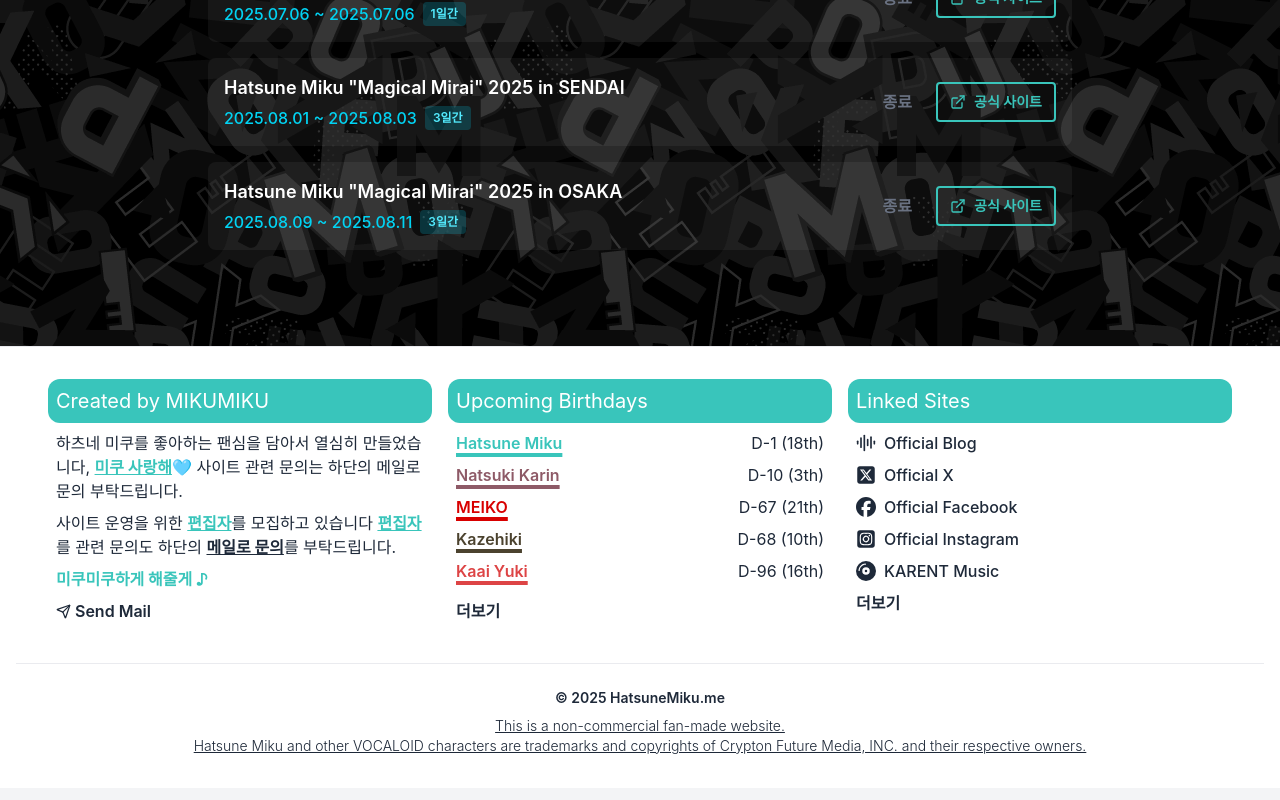
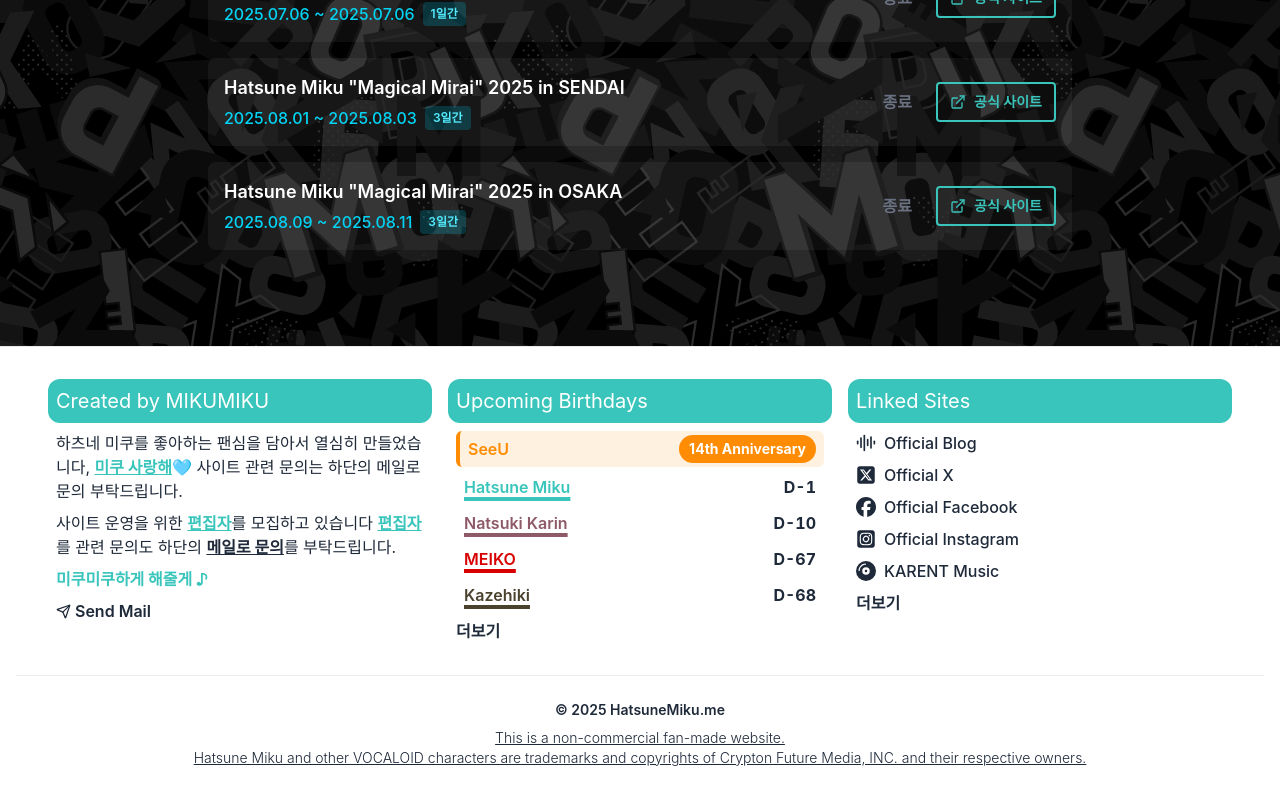
Before and after one commit to laterre39/hatsunemiku-me-service-2025, a Next.js app: page /event in a window 1280 px wide. Shown: the part 1266-2066 px from the top of the page. Built offline with nearby package versions, Linux system fonts and the light colour scheme.

Commit message:
feat(footer): 보컬로이드 캐릭터 생일 기능 수정

```diff
--- a/src/components/Footer.tsx
+++ b/src/components/Footer.tsx
@@ -10,27 +10,46 @@ export function Footer() {
     const [isBirthdayModalOpen, setIsBirthdayModalOpen] = useState(false);
     const [isLinkedSitesModalOpen, setIsLinkedSitesModalOpen] = useState(false);
 
-    const calculateDDay = (month: number, day: number): number => {
-        const today = new Date();
-        today.setHours(0, 0, 0, 0);
-        let birthday = new Date(today.getFullYear(), month - 1, day);
-        birthday.setHours(0, 0, 0, 0);
-        if (birthday < today) {
-            birthday = new Date(today.getFullYear() + 1, month - 1, day);
-            birthday.setHours(0, 0, 0, 0);
-        }
-        const diffTime = birthday.getTime() - today.getTime();
-        return Math.ceil(diffTime / (1000 * 60 * 60 * 24));
+    const getTodayKST = () => {
+        const now = new Date();
+        const kstDateString = now.toLocaleDateString('en-CA', {timeZone: 'Asia/Seoul'});
+        return new Date(kstDateString + 'T00:00:00Z');
     };
 
-    const sortedBirthdays = vocaloidBirthdays.toSorted((a, b) => {
-        const today = new Date();
-        const dateA = new Date(today.getFullYear(), a.month - 1, a.day);
-        const dateB = new Date(today.getFullYear(), b.month - 1, b.day);
-        if (dateA < today) dateA.setFullYear(today.getFullYear() + 1);
-        if (dateB < today) dateB.setFullYear(today.getFullYear() + 1);
-        return dateA.getTime() - dateB.getTime();
+    const today = getTodayKST();
+    const currentYear = today.getUTCFullYear();
+
+    const processedBirthdays = vocaloidBirthdays.map(vocaloid => {
+        const birthdayThisYear = new Date(Date.UTC(currentYear, vocaloid.month - 1, vocaloid.day));
+        const diffDays = Math.round((birthdayThisYear.getTime() - today.getTime()) / (1000 * 60 * 60 * 24));
+
+        let isHighlight = false;
+        let sortKey = 0;
+        let dDayText = '';
+
+        if (diffDays <= 0 && diffDays >= -2) {
+            isHighlight = true;
+            sortKey = diffDays; // Sorts D+2(-2), D+1(-1), D-DAY(0) to the top
+        } else {
+            let upcomingDDay = diffDays;
+            if (diffDays < -2) { // Birthday has passed more than 2 days ago
+                const birthdayNextYear = new Date(Date.UTC(currentYear + 1, vocaloid.month - 1, vocaloid.day));
+                upcomingDDay = Math.round((birthdayNextYear.getTime() - today.getTime()) / (1000 * 60 * 60 * 24));
+            }
+            dDayText = `D-${upcomingDDay}`;
+            sortKey = upcomingDDay;
+        }
+
+        return {
+            ...vocaloid,
+            dDayText,
+            isHighlight,
+            sortKey,
+            anniversary: currentYear - vocaloid.year
+        };
     });
+
+    const sortedBirthdays = processedBirthdays.toSorted((a, b) => a.sortKey - b.sortKey);
 
     return (
         <footer className="border-t border-gray-200/80 bg-white mt-12">
@@ -56,21 +75,31 @@ export function Footer() {
                     {/* Upcoming Birthdays */}
                     <div className="w-sm">
                         <h4 className="text-xl text-white p-2 rounded-xl bg-[#39C5BB]">Upcoming Birthdays</h4>
-                        <ul className="grid grid-cols-[auto_1fr] p-2">
-                            {sortedBirthdays.slice(0, 5).map((vocaloid) => {
-                                const dDay = calculateDDay(vocaloid.month, vocaloid.day);
-                                const anniversary = new Date().getFullYear() - vocaloid.year;
-                                return (
-                                    <li key={vocaloid.name} className="contents space-y-2">
-                                        <span className="font-semibold underline underline-offset-4 decoration-4"
-                                              style={{
-                                                  color: vocaloid.color,
-                                                  textDecorationColor: vocaloid.color
-                                              }}>{vocaloid.name}</span>
-                                        <span className="justify-self-end">D-{dDay} ({anniversary}th)</span>
-                                    </li>
-                                );
-                            })}
+                        <ul className="grid grid-cols-[auto_1fr] gap-y-1 p-2">
+                            {sortedBirthdays.slice(0, 5).map((vocaloid) => (
+                                <li key={vocaloid.name}
+                                    className={`col-span-2 grid grid-cols-subgrid items-center rounded-md px-2 py-1 transition-colors duration-300`}
+                                    style={vocaloid.isHighlight ? {
+                                        backgroundColor: `${vocaloid.color}20`,
+                                        borderLeft: `4px solid ${vocaloid.color}`
+                                    } : {}}
+                                >
+                                    <span
+                                        className={`font-semibold ${!vocaloid.isHighlight ? 'underline underline-offset-4 decoration-4' : ''}`}
+                                        style={!vocaloid.isHighlight ? {color: vocaloid.color, textDecorationColor: vocaloid.color} : {color: vocaloid.color}}
+                                    >
+                                        {vocaloid.name}
+                                    </span>
+                                    <div className="justify-self-end flex items-center gap-2 font-bold">
+                                        {vocaloid.isHighlight ? (
+                                            <span className="text-white font-bold px-2.5 py-1 rounded-full text-sm"
+                                                  style={{backgroundColor: vocaloid.color}}>{vocaloid.anniversary}th Anniversary</span>
+                                        ) : (
+                                            <span className="tabular-nums">{vocaloid.dDayText}</span>
+                                        )}
+                                    </div>
+                                </li>
+                            ))}
                         </ul>
                         {sortedBirthdays.length > 5 && (
                             <button onClick={() => setIsBirthdayModalOpen(true)}
@@ -142,21 +171,31 @@ export function Footer() {
                         <h3 className="flex items-center gap-2 text-xl font-bold mb-4 text-[#39C5BB] flex-shrink-0">
                             <Cake/> 보컬로이드 생일</h3>
                         <div className="overflow-y-auto max-h-96">
-                            <ul className="grid grid-cols-[auto_1fr] gap-y-2 pr-4">
-                                {sortedBirthdays.map((vocaloid) => {
-                                    const dDay = calculateDDay(vocaloid.month, vocaloid.day);
-                                    const anniversary = new Date().getFullYear() - vocaloid.year;
-                                    return (
-                                        <li key={vocaloid.name} className="contents">
-                                            <span className="font-semibold underline underline-offset-4 decoration-4"
-                                                  style={{
-                                                      color: vocaloid.color,
-                                                      textDecorationColor: vocaloid.color
-                                                  }}>{vocaloid.name}</span>
-                                            <span className="justify-self-end">D-{dDay} ({anniversary}th)</span>
-                                        </li>
-                                    );
-                                })}
+                            <ul className="grid grid-cols-[auto_1fr] gap-y-1 pr-4">
+                                {sortedBirthdays.map((vocaloid) => (
+                                    <li key={vocaloid.name}
+                                        className={`col-span-2 grid grid-cols-subgrid items-center rounded-md px-2 py-1 transition-colors duration-300`}
+                                        style={vocaloid.isHighlight ? {
+                                            backgroundColor: `${vocaloid.color}20`,
+                                            borderLeft: `4px solid ${vocaloid.color}`
+                                        } : {}}
+                                    >
+                                        <span
+                                            className={`font-semibold ${!vocaloid.isHighlight ? 'underline underline-offset-4 decoration-4' : ''}`}
+                                            style={!vocaloid.isHighlight ? {color: vocaloid.color, textDecorationColor: vocaloid.color} : {color: vocaloid.color}}
+                                        >
+                                            {vocaloid.name}
+                                        </span>
+                                        <div className="justify-self-end flex items-center gap-2 font-bold">
+                                            {vocaloid.isHighlight ? (
+                                                <span className="text-white font-bold px-2.5 py-1 rounded-full text-sm"
+                                                      style={{backgroundColor: vocaloid.color}}>{vocaloid.anniversary}th Anniversary</span>
+                                            ) : (
+                                                <span className="tabular-nums">{vocaloid.dDayText}</span>
+                                            )}
+                                        </div>
+                                    </li>
+                                ))}
                             </ul>
                         </div>
                         <button onClick={() => setIsBirthdayModalOpen(false)}
```
